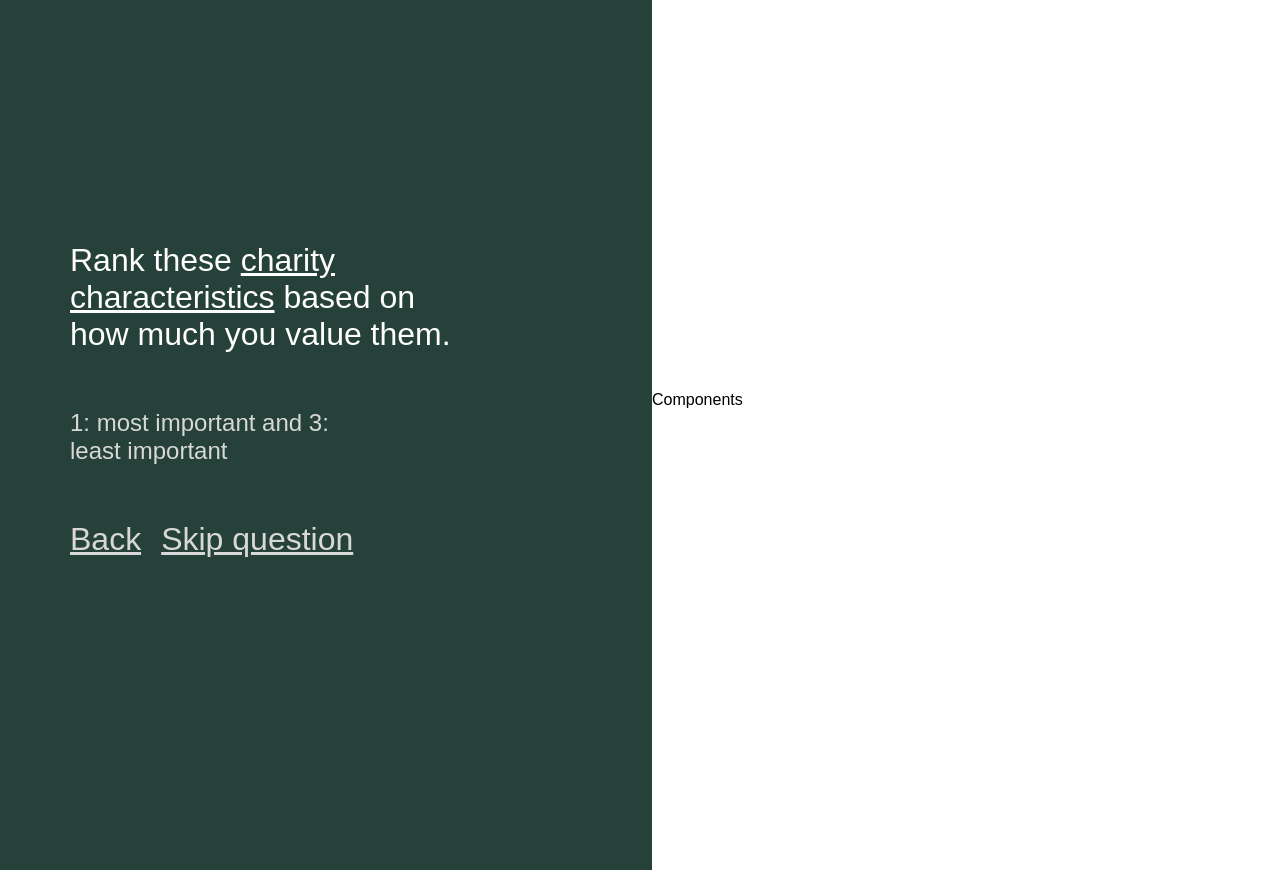
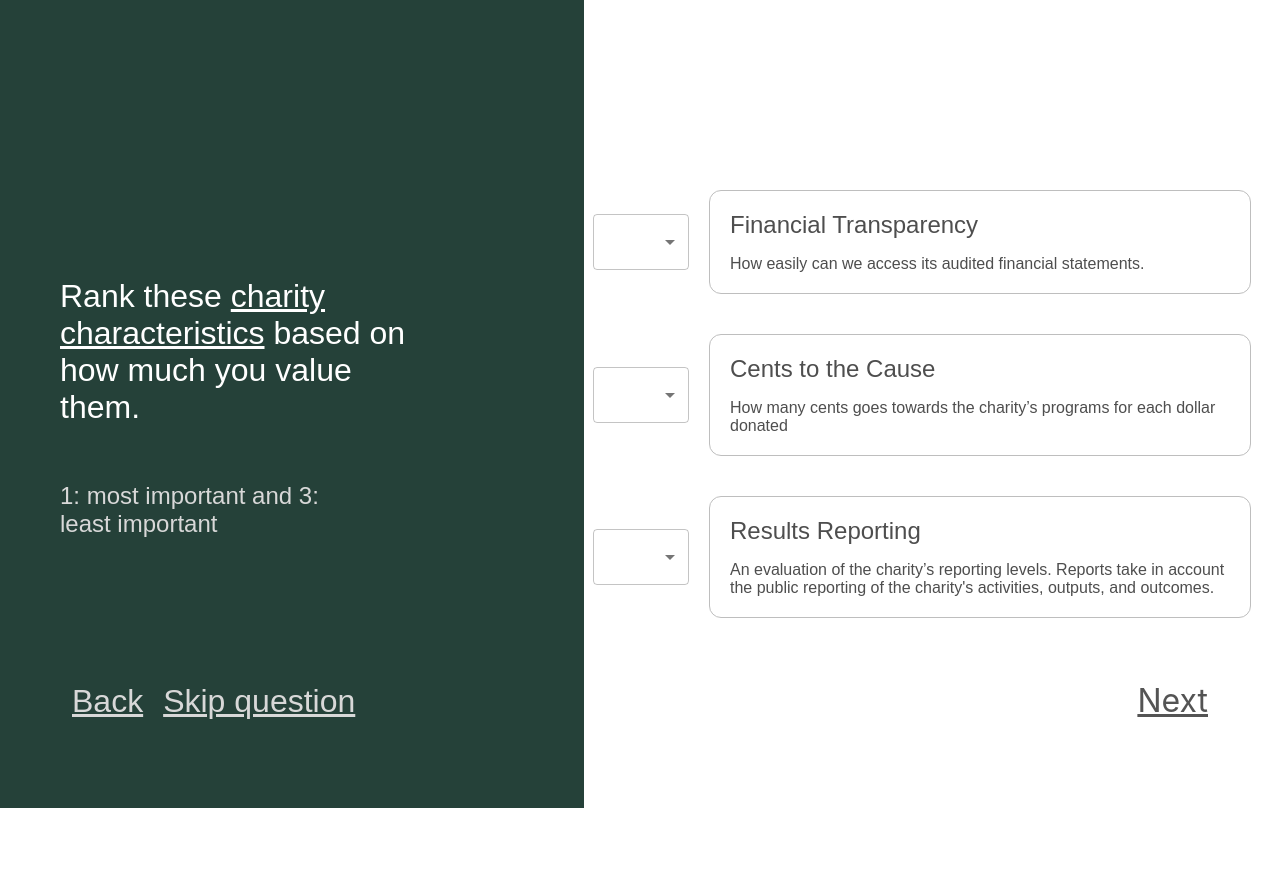
Before and after one commit to allisontao/give-buddy, a React (Create React App) app in the folder frontend/: page /onboarding in a window 1280 px wide. After the commit the page ends 808 px from the top, so only its background shows below. Built offline with nearby package versions, Linux system fonts and the light colour scheme; no server answers.

Commit message:
onboarding first two steps fini

```diff
--- a/frontend/package.json
+++ b/frontend/package.json
@@ -3,6 +3,9 @@
   "version": "0.1.0",
   "private": true,
   "dependencies": {
+    "@emotion/react": "^11.11.3",
+    "@emotion/styled": "^11.11.0",
+    "@mui/material": "^5.15.3",
     "@testing-library/jest-dom": "^5.17.0",
     "@testing-library/react": "^13.4.0",
     "@testing-library/user-event": "^13.5.0",
--- /dev/null
+++ b/frontend/src/constants/categories.js
@@ -0,0 +1,12 @@
+const categories = [
+  "Animal Welfare",
+  "Arts & Culture",
+  "Education",
+  "Environment",
+  "Health",
+  "Social Services",
+  "International Aid",
+  "Religion"
+]
+
+export default categories
--- a/frontend/src/page/Onboarding/Onboarding.css
+++ b/frontend/src/page/Onboarding/Onboarding.css
@@ -1,7 +1,6 @@
 #onboarding-page {
   display: flex;
   flex-direction: row;
-  height: 100vh;
   align-items: center;
   font-family: sans-serif;
 }
@@ -12,8 +11,8 @@
   flex-direction: column;
   justify-content: center;
   background: #254139;
-  height: 100vh;
-  padding: 70px;
+  height: 86vh;
+  padding: 60px;
   color: white
 }
 
@@ -39,6 +38,12 @@
   flex-direction: row;
 }
 
+#onboarding-page-left-link-container {
+  position: fixed;
+  bottom: 48px;
+  left: 72px;
+}
+
 #onboarding-page-left-link {
   padding-right: 20px;
   font-size: 32px;
@@ -47,4 +52,25 @@
   line-height: normal;
   text-decoration-line: underline;
   color: #D8D8D8;
+  cursor: pointer;
 }
+
+#onboarding-page-right {
+  display: flex;
+  flex-direction: column;
+  align-items: center;
+  width: 60%;
+}
+
+#onboarding-page-next-link {
+  position: fixed;
+  bottom: 48px;
+  right: 72px;
+  color: #545454;
+  font-size: 32px;
+  font-style: normal;
+  font-weight: 400;
+  line-height: normal;
+  text-decoration-line: underline;
+  cursor: pointer;
+}
--- a/frontend/src/page/Onboarding/Onboarding.tsx
+++ b/frontend/src/page/Onboarding/Onboarding.tsx
@@ -1,23 +1,60 @@
 import React, {useState} from 'react';
+import { useNavigate } from 'react-router-dom'
 import "./Onboarding.css"
+import StepOne from './StepOne';
+import StepTwo from './StepTwo';
 
 const Onboarding = () => {
+  const navigate = useNavigate();
+  const [curStep, setCurStep] = React.useState(1);
+
+  const handleNextClick = () => {
+    const newStep = curStep + 1
+    setCurStep(newStep)
+  }
+
+  const handleBackClick = () => {
+    const newStep = curStep - 1
+    if (newStep === 0){
+      navigate("/home")
+    }
+    else {
+      setCurStep(newStep)
+    }
+  }
+
+  const step = () => {
+    switch(curStep) {
+      case 1:   return <StepOne />;
+      case 2:   return <StepTwo />;
+      // case "three": return <ComponentC />;
+      // case "four":  return <ComponentD />;
+      default:      return <h1>No project match</h1>
+    }
+  }
+
   return (
+    <>
       <div id="onboarding-page">
         <div id="onboarding-page-left">
           <p id="onboarding-page-left-title">Rank these <span style={{textDecorationLine: "underline"}}>charity characteristics</span> based on how much you value them.</p>
           <p id="onboarding-page-left-description">1: most important and 3: least important </p>
 
+          <div id="onboarding-page-left-link-container">
             <div id="onboarding-page-left-link-group">
-          <a href="/home"><p id="onboarding-page-left-link">Back</p></a>
-          <a href="/home"><p id="onboarding-page-left-link">Skip question</p></a>
+              <a onClick={handleBackClick}><p id="onboarding-page-left-link">Back</p></a>
+              <a onClick={handleNextClick}><p id="onboarding-page-left-link">Skip question</p></a>
+            </div>
           </div>
         </div>
 
         <div id="onboarding-page-right">
-        <p>Components</p>
+          {step()}
         </div>
       </div>
+
+      <a onClick={handleNextClick}><p id="onboarding-page-next-link">Next</p></a>
+    </>
   )
 }
 
--- /dev/null
+++ b/frontend/src/page/Onboarding/StepOne.css
@@ -0,0 +1,38 @@
+#onboarding-step-one {
+  display: flex;
+  flex-direction: row;
+  align-items: center;
+  justify-content: center;
+  font-family: sans-serif;
+}
+
+#onboarding-step-one-select {
+  width: 50px;
+}
+
+#onboarding-step-one-description-container {
+  width: 500px;
+  padding: 20px;
+  border-radius: 12px;
+  border: 1px solid #BEBEBE;
+  background: #FFF;
+  margin: 20px;
+}
+
+#onboarding-step-one-title {
+  color: #4E4E4E;
+  font-size: 24px;
+  font-style: normal;
+  font-weight: 400;
+  line-height: normal;
+  margin: 0;
+}
+
+#onboarding-step-one-description {
+  color: #4E4E4E;
+  font-size: 16px;
+  font-style: normal;
+  font-weight: 400;
+  line-height: normal;
+  margin-bottom: 0;
+}
--- /dev/null
+++ b/frontend/src/page/Onboarding/StepOne.tsx
@@ -0,0 +1,85 @@
+import React from 'react';
+import InputLabel from '@mui/material/InputLabel';
+import MenuItem from '@mui/material/MenuItem';
+import FormControl from '@mui/material/FormControl';
+import Select, { SelectChangeEvent } from '@mui/material/Select';
+import "./StepOne.css"
+
+const StepOne = () => {
+  const [transparency, setTransparency] = React.useState('');
+  const [cause, setCause] = React.useState('');
+  const [resultReporting, setResultReporting] = React.useState('');
+
+  const handleTransparencyChange = (event: SelectChangeEvent) => {
+    setTransparency(event.target.value as string);
+  };
+
+  const handleCauseChange = (event: SelectChangeEvent) => {
+    setCause(event.target.value as string);
+  };
+
+  const handleResultReportingChange = (event: SelectChangeEvent) => {
+    setResultReporting(event.target.value as string);
+  };
+
+  return (
+    <>
+      <div id="onboarding-step-one">
+        <FormControl>
+          <Select
+            labelId="demo-simple-select-label"
+            id="onboarding-step-one-select"
+            value={transparency}
+            onChange={handleTransparencyChange}
+          >
+            <MenuItem value={1}>1</MenuItem>
+            <MenuItem value={2}>2</MenuItem>
+            <MenuItem value={3}>3</MenuItem>
+          </Select>
+        </FormControl>
+        <div id="onboarding-step-one-description-container">
+          <p id="onboarding-step-one-title">Financial Transparency</p>
+          <p id="onboarding-step-one-description">How easily can we access its audited financial statements.</p>
+        </div>
+      </div>
+        <div id="onboarding-step-one">
+        <FormControl>
+          <Select
+            labelId="demo-simple-select-label"
+            id="onboarding-step-one-select"
+            value={cause}
+            onChange={handleCauseChange}
+          >
+            <MenuItem value={1}>1</MenuItem>
+            <MenuItem value={2}>2</MenuItem>
+            <MenuItem value={3}>3</MenuItem>
+          </Select>
+        </FormControl>
+        <div id="onboarding-step-one-description-container">
+          <p id="onboarding-step-one-title">Cents to the Cause</p>
+          <p id="onboarding-step-one-description">How many cents goes towards the charity’s programs for each dollar donated</p>
+        </div>
+      </div>
+        <div id="onboarding-step-one">
+        <FormControl>
+          <Select
+            labelId="demo-simple-select-label"
+            id="onboarding-step-one-select"
+            value={resultReporting}
+            onChange={handleResultReportingChange}
+          >
+            <MenuItem value={1}>1</MenuItem>
+            <MenuItem value={2}>2</MenuItem>
+            <MenuItem value={3}>3</MenuItem>
+          </Select>
+        </FormControl>
+        <div id="onboarding-step-one-description-container">
+          <p id="onboarding-step-one-title">Results Reporting</p>
+          <p id="onboarding-step-one-description">An evaluation of the charity’s reporting levels. Reports take in account the public reporting of the charity's activities, outputs, and outcomes.</p>
+        </div>
+      </div>
+    </>
+  )
+}
+
+export default StepOne
--- /dev/null
+++ b/frontend/src/page/Onboarding/StepTwo.css
@@ -0,0 +1,17 @@
+#onboarding-step-two {
+  display: grid;
+  grid-template-columns: 1fr 1fr;
+}
+
+#onboarding-step-two-button {
+  font-size: 24px;
+  font-style: normal;
+  font-weight: 400;
+  line-height: normal;
+  text-transform:capitalize;
+  color: #4E4E4E;
+  border-radius: 12px;
+  border: 1px solid #BEBEBE;
+  padding: 20px;
+  margin: 8px;
+}
--- /dev/null
+++ b/frontend/src/page/Onboarding/StepTwo.tsx
@@ -0,0 +1,19 @@
+import React from 'react';
+import categories from '../../constants/categories';
+import Button from '@mui/material/Button';
+
+import "./StepTwo.css"
+
+const StepTwo = () => {
+  return (
+    <div id="onboarding-step-two">
+      {categories.map((category) => {
+        return (
+          <Button variant="outlined" id="onboarding-step-two-button">{category}</Button>
+        )
+      })}
+    </div>
+  )
+}
+
+export default StepTwo
```
Also changed, not shown: 1 other file (tests, documents, lock files or other folders). Lines whose indentation alone changed are shown as unchanged.
